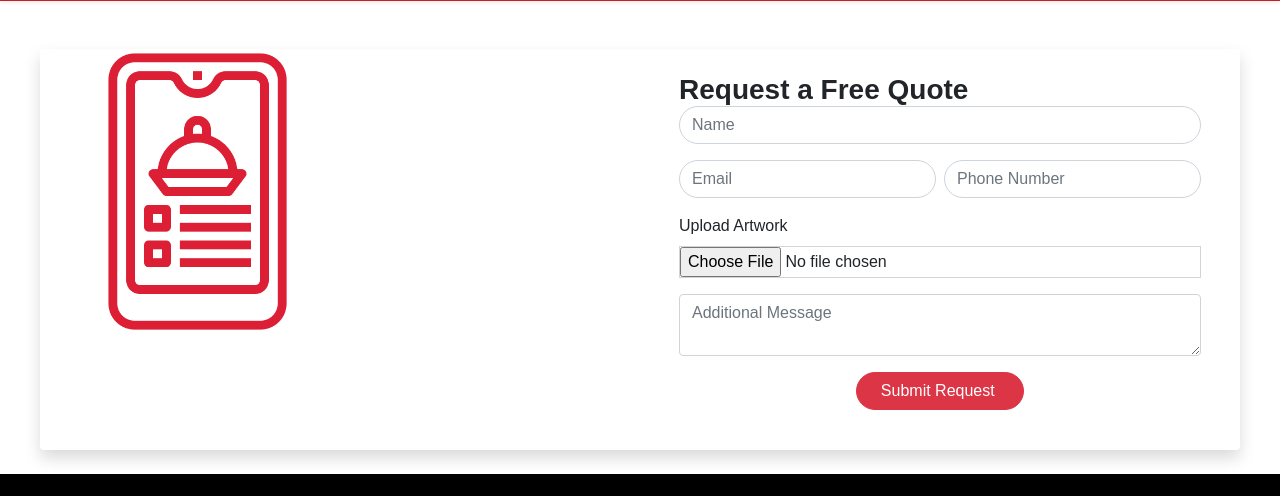
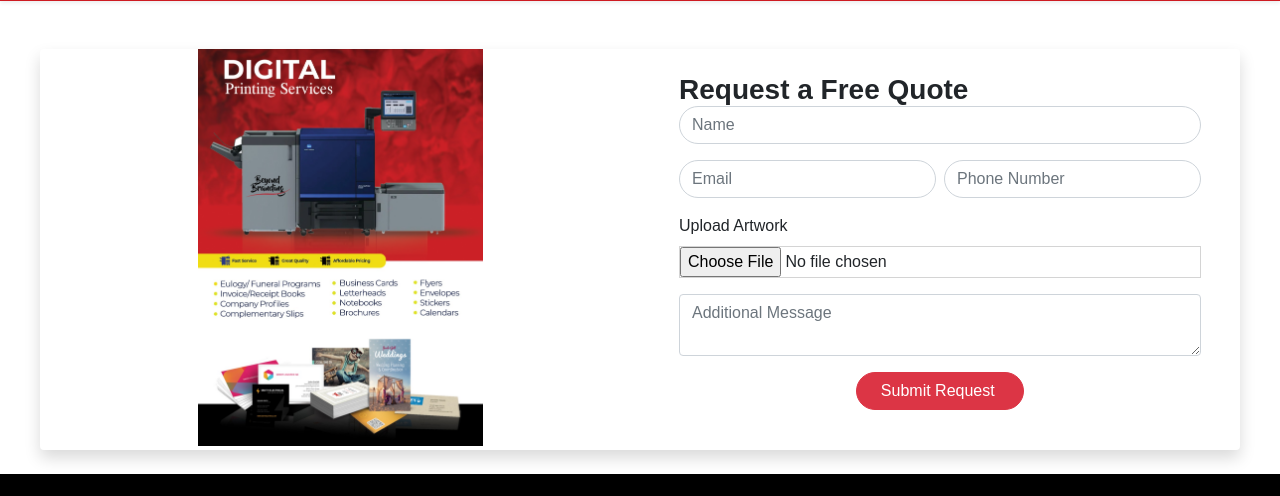
Before and after one commit to tom-maghanga/RBK, a website: page nav-pages/quote.html in a window 1280 px wide. Shown: the part 279-775 px from the top of the page. Drawn offline with nearby package versions, Linux system fonts and the light colour scheme; some icons are missing; files whose address does not match are found by name.

Commit message:
quote with image  sent to email

```diff
--- a/nav-pages/quote.html
+++ b/nav-pages/quote.html
@@ -156,11 +156,12 @@
   <div class="container rounded shadow">
     <div class="row">
         <div class="col-md-6">
-            <div class="contact1-pic js-tilt" data-tilt>
-                <img src="../img/order.png" alt="IMG" class="img-fluid w-50">
+            <div class="contact1-pic js-tilt text-center" data-tilt>
+                <img src="../img/order.jpg" alt="IMG" class="img-fluid w-50">
             </div>
         </div>
-        <div class="col-md-6">
+
+        <div class="col-md-6 ">
             <form class="validate-form p-4" action="http://localhost:3000/send-email" method="POST" enctype="multipart/form-data">
                 <h3 class="contact1-form-title">Request a Free Quote</h3>
                 <div class="form-group">
```
Also changed, not shown: img/order.jpg (added), 2 other files.
